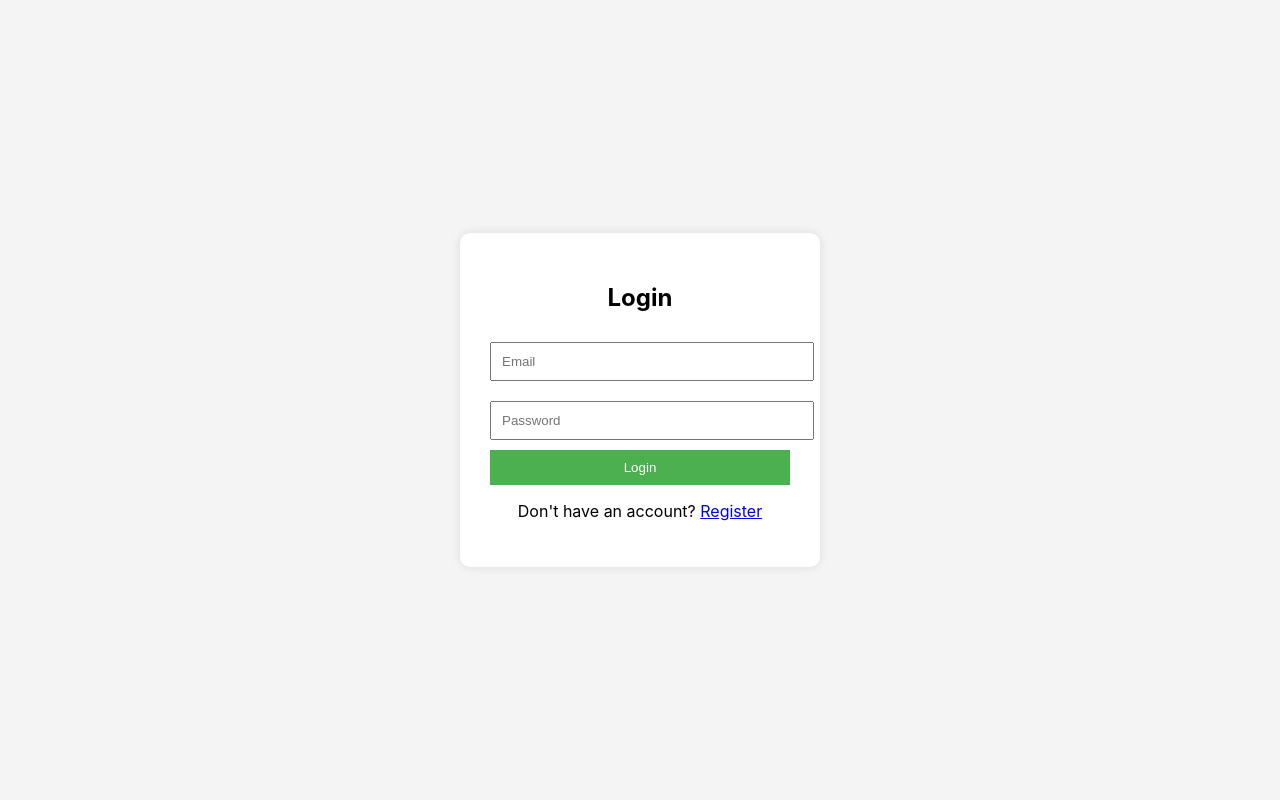
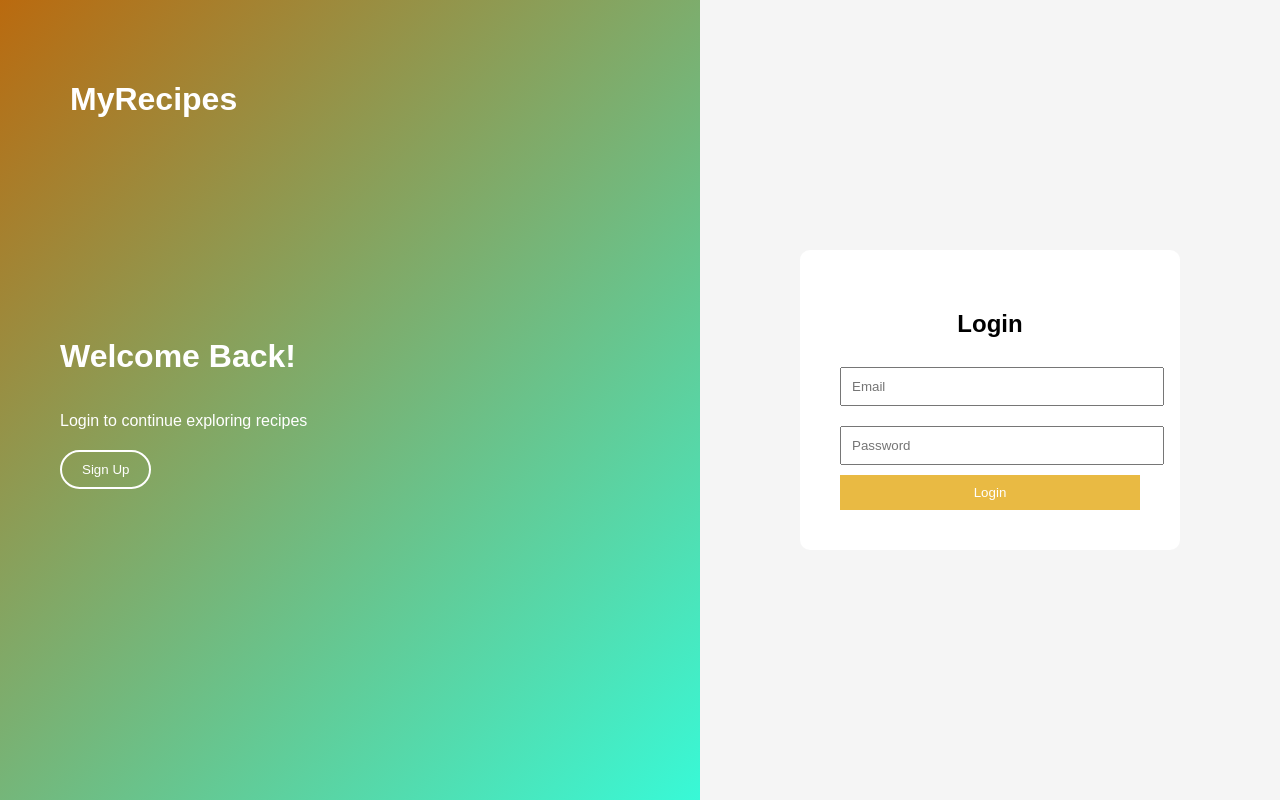
Before and after one commit to mnjomnjo/food-recipe-app, a React (Create React App) app in the folder client/: page / in a window 1280 px wide. Built offline with nearby package versions, Linux system fonts and the light colour scheme.

Commit message:
implement split screen login UI design

```diff
--- /dev/null
+++ b/client/src/pages/Auth.css
@@ -0,0 +1,73 @@
+.auth-container {
+  display: flex;
+  height: 100vh;
+  font-family: Arial, sans-serif;
+}
+
+/* LEFT SIDE */
+.left-panel {
+  flex: 1;
+  background: linear-gradient(135deg, #ba6a0f, #38f9d7);
+  color: white;
+  padding: 60px;
+  position: relative;
+  display: flex;
+  flex-direction: column;
+  justify-content: center;
+}
+
+.app-name {
+  position: absolute;
+  top: 60px;
+  left: 70px;
+  font-weight: bold;
+}
+
+.left-panel h2 {
+  font-size: 32px;
+}
+
+.left-panel p {
+  margin: 10px 0 20px;
+}
+
+.ghost-btn {
+  background: transparent;
+  border: 2px solid white;
+  padding: 10px 20px;
+  color: white;
+  cursor: pointer;
+  border-radius: 20px;
+}
+
+/* RIGHT SIDE */
+.right-panel {
+  flex: 1;
+  display: flex;
+  justify-content: center;
+  align-items: center;
+  background: #f5f5f5;
+}
+
+.form-box {
+  background: white;
+  padding: 40px;
+  border-radius: 10px;
+  width: 300px;
+  text-align: center;
+}
+
+.form-box input {
+  width: 100%;
+  padding: 10px;
+  margin: 10px 0;
+}
+
+.form-box button {
+  width: 100%;
+  padding: 10px;
+  background: #e9ba43;
+  border: none;
+  color: white;
+  cursor: pointer;
+}
--- a/client/src/pages/Login.jsx
+++ b/client/src/pages/Login.jsx
@@ -1,7 +1,7 @@
 import { useState } from "react";
 import axios from "axios";
 import { Link } from "react-router-dom";
-import "./Login.css";
+import "./Auth.css";
 
 function Login() {
   const [email, setEmail] = useState("");
@@ -24,8 +24,22 @@ function Login() {
   };
 
   return (
-    <div className="login-container">
-      <form className="login-box" onSubmit={handleLogin}>
+    <div className="auth-container">
+      {/* LEFT */}
+      <div className="left-panel">
+        <h1 className="app-name"> MyRecipes</h1>
+
+        <h2>Welcome Back!</h2>
+        <p>Login to continue exploring recipes</p>
+
+        <Link to="/register">
+          <button className="ghost-btn">Sign Up</button>
+        </Link>
+      </div>
+
+      {/* RIGHT */}
+      <div className="right-panel">
+        <form onSubmit={handleLogin} className="form-box">
           <h2>Login</h2>
 
           <input
@@ -43,11 +57,8 @@ function Login() {
           />
 
           <button type="submit">Login</button>
-
-        <p>
-          Don't have an account? <Link to="/register">Register</Link>
-        </p>
         </form>
+      </div>
     </div>
   );
 }
```
Lines whose indentation alone changed are shown as unchanged.
